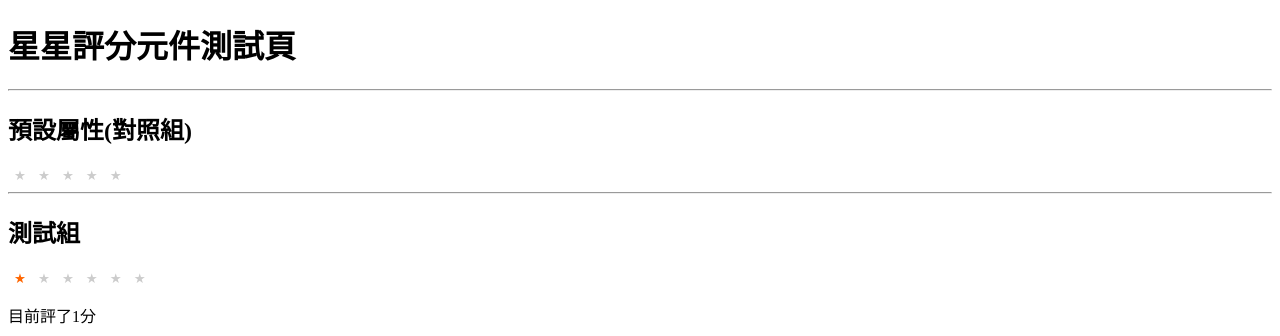
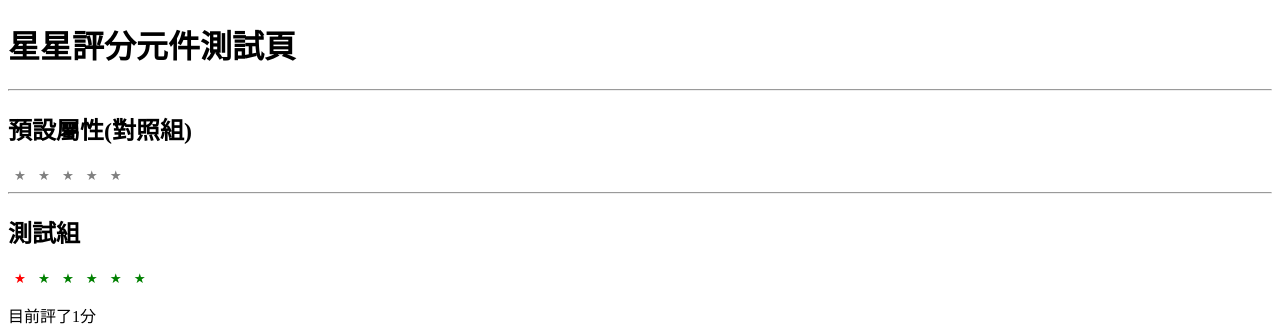
Before and after one commit to FrostAce52/next-base-main, a Next.js app: page /cs-1001/star-test in a window 1280 px wide. Shown: the top 336 px of the page. Built offline with nearby package versions, Linux system fonts and the light colour scheme.

Commit message:
star module apply inline color change

```diff
--- a/components/star/index.js
+++ b/components/star/index.js
@@ -58,8 +58,16 @@ export default function Star({
               >
                 <span
                   // 判斷星星是否要點亮。如果這個星星的分數(score)小於等於目前的評分(rating)，則套用亮起樣式
+                  // 使用css modules解決方案套用動態顏色屬性 + css3 變數 + style屬性
+                  style={{
+                    '--fill-color': fillColor,
+                    '--empty-color': emptyColor,
+                  }}
+                  // 與原本的樣式是一樣的，主要要更動module.css檔案中套入css3變數
                   className={
-                    score <= rating || score <= hoverRating ? 'on' : 'off'
+                    score <= rating || score <= hoverRating
+                      ? styles.on
+                      : styles.off
                   }
                 >
                   &#9733;
@@ -68,17 +76,6 @@ export default function Star({
             )
           })}
       </div>
-      <style jsx>
-        {`
-          .on {
-            color: ${fillColor};
-          }
-
-          .off {
-            color: ${emptyColor};
-          }
-        `}
-      </style>
     </>
   )
 }
--- a/components/star/star.module.css
+++ b/components/star/star.module.css
@@ -1,16 +1,18 @@
 .on {
-  color: gold;
+  /* 利用css變數來套用元件中，由style屬性代入的顏色屬性變數值 */
+  color: var(--fill-color);
 }
 
 .off {
-  color: gray;
+  /* 利用css變數來套用元件中，由style屬性代入的顏色屬性變數值 */
+  color: var(--empty-color);
 }
 
-.goodStyle{
-  color:red;
+.goodStyle {
+  color: red;
 }
 
-.starBtn{
+.starBtn {
   background-color: transparent;
   border: none;
   outline: none;
```
